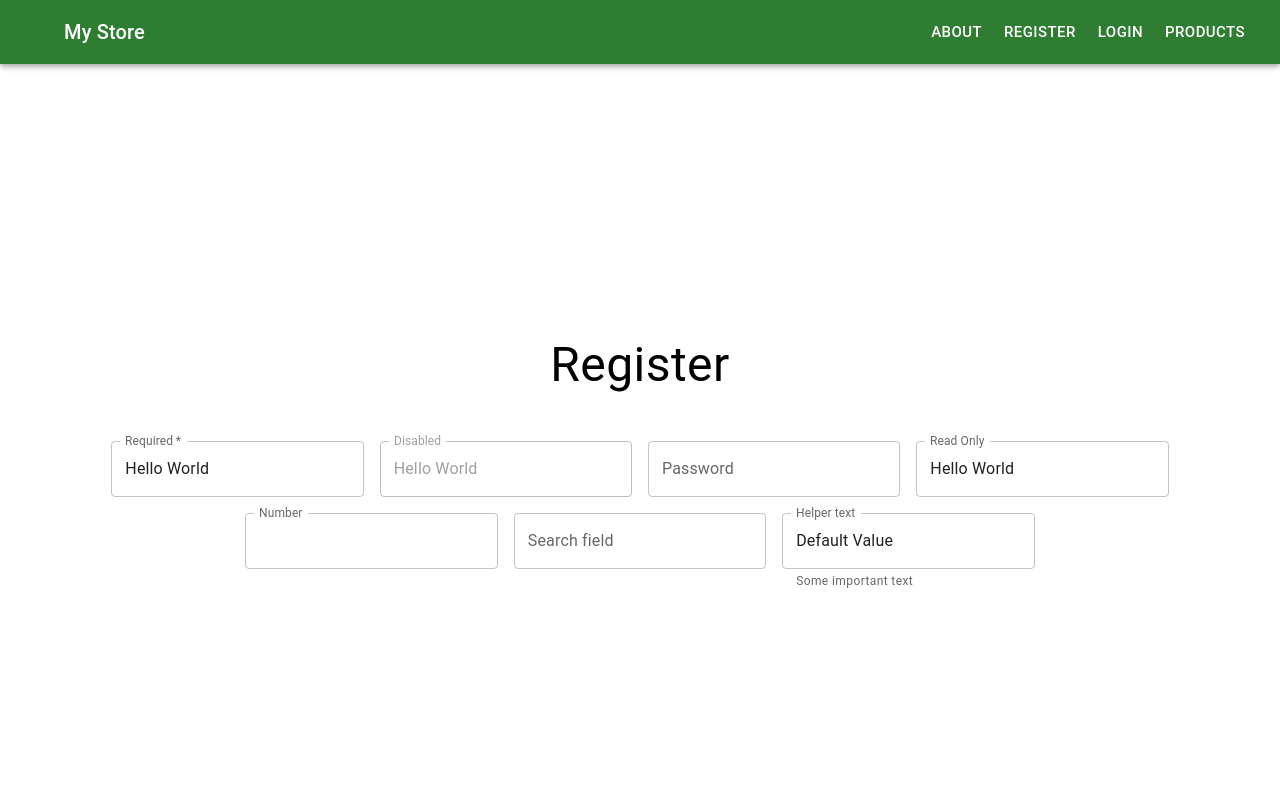
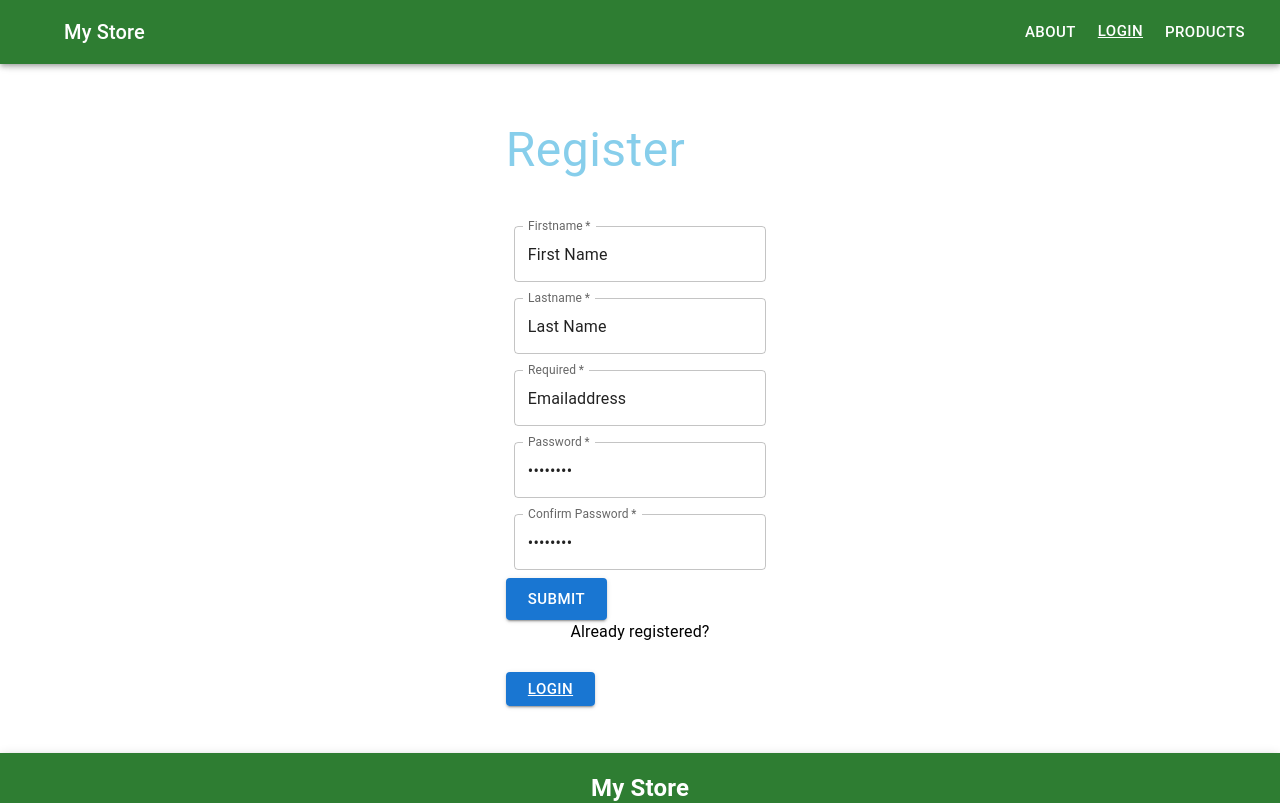
Before and after one commit to Hasireddy/Ecommerce, a React (Create React App) app in the folder client/: page /register in a window 1280 px wide. Shown: the top 803 px of the page. Built offline with nearby package versions, Linux system fonts and the light colour scheme; some icons are missing.

Commit message:
Register page link added to Login page

```diff
--- a/client/package.json
+++ b/client/package.json
@@ -13,6 +13,7 @@
     "@testing-library/user-event": "^13.5.0",
     "react": "^19.1.0",
     "react-dom": "^19.1.0",
+    "react-router-dom": "^7.5.0",
     "react-scripts": "5.0.1",
     "web-vitals": "^2.1.4"
   },
--- a/client/src/App.js
+++ b/client/src/App.js
@@ -1,13 +1,19 @@
 import Header from './components/Header.js';
-import Home from './components/Home.js';
+import Home from './pages/Home.js';
 import Footer from './components/Footer.js';
-import Register from './components/Register.js';
+import Login from './pages/Login.js';
+import Register from './pages/Register.js';
+import { Routes, Route } from 'react-router-dom';
 
 function App() {
   return (
     <div className="App">
       <Header/>
-      <Register/>
+      <Routes>
+        <Route path="/" element={<Home />} />
+        <Route path="/login" element={<Login />} />
+        <Route path="/register" element={<Register/>} />
+      </Routes>
       <Footer/>
     </div>
   );
--- a/client/src/components/Footer.js
+++ b/client/src/components/Footer.js
@@ -14,7 +14,7 @@ function Footer()
                     lineHeight:'3rem',
                     }}>
                     <Typography variant='h6' component="div" sx={{fontWeight:'bold',fontSize:'1.5rem'}}>
-                        My Company
+                        My Store
                     </Typography>
                     <Typography>
                         &copy,{new Date().getFullYear()} My Store.  All rights reserved.
--- a/client/src/components/Header.js
+++ b/client/src/components/Header.js
@@ -1,7 +1,6 @@
 import { AppBar,Box ,Toolbar,Button,Typography,IconButton} from "@mui/material";
-import StoreIcon from '@mui/icons-material/Store';
-import { palette } from '@mui/system';
 import MenuIcon from '@mui/icons-material/Menu';
+import { Link } from 'react-router-dom';
 import './Header.css';
 
 function Header()
@@ -18,8 +17,7 @@ function Header()
                     <Typography variant="h6" component="div" sx={{ flexGrow: 1, display: { xs: 'none', sm: 'block' } }}>My Store</Typography>
                     <Box sx={{ display: { xs: 'none', sm: 'block' } }}>
                             <Button color="white" size="large">About</Button>
-                            <Button color="white" size="large">Register</Button>
-                            <Button color="white" size="large">Login</Button>
+                            <Button color="white" size="large" as={Link} to="/login">Login</Button>
                             <Button color="white" size="large">Products</Button>
                     </Box>
                     </Toolbar>
--- a/client/src/components/Register.js
+++ /dev/null
@@ -1,72 +0,0 @@
-import {Typography,Container,Box,TextField} from '@mui/material';
-
-function Register(){
-    return(
-        <>
-         <Container sx={{display:'flex',flexDirection:'column',alignItems:'center',minHeight:'100vh',margin:'auto',textAlign:'center',justifyContent:'center'}}>
-            <Typography sx={{
-                fontSize:'3rem',
-                textAlign:'center',
-                marginBottom:'2rem'
-            }}>
-                Register
-            </Typography>
-                        <Box
-                component="form"
-                sx={{ '& .MuiTextField-root': { m: 1, width: '25ch' } }}
-                noValidate
-                autoComplete="off"
-                >
-                <div>
-                    <TextField
-                    required
-                    id="outlined-required"
-                    label="Required"
-                    defaultValue="Hello World"
-                    />
-                    <TextField
-                    disabled
-                    id="outlined-disabled"
-                    label="Disabled"
-                    defaultValue="Hello World"
-                    />
-                    <TextField
-                    id="outlined-password-input"
-                    label="Password"
-                    type="password"
-                    autoComplete="current-password"
-                    />
-                    <TextField
-                    id="outlined-read-only-input"
-                    label="Read Only"
-                    defaultValue="Hello World"
-                    slotProps={{
-                        input: {
-                        readOnly: true,
-                        },
-                    }}
-                    />
-                    <TextField
-                    id="outlined-number"
-                    label="Number"
-                    type="number"
-                    slotProps={{
-                        inputLabel: {
-                        shrink: true,
-                        },
-                    }}
-                    />
-                    <TextField id="outlined-search" label="Search field" type="search" />
-                    <TextField
-                    id="outlined-helperText"
-                    label="Helper text"
-                    defaultValue="Default Value"
-                    helperText="Some important text"
-                    />
-                </div>
-                </Box>
-        </Container>
-        </>
-    )
-}
-export default Register;
--- a/client/src/index.js
+++ b/client/src/index.js
@@ -3,12 +3,13 @@ import ReactDOM from 'react-dom/client';
 import './index.css';
 import App from './App';
 import reportWebVitals from './reportWebVitals';
+import { BrowserRouter } from 'react-router-dom'
 
 const root = ReactDOM.createRoot(document.getElementById('root'));
 root.render(
-  <React.StrictMode>
+  <BrowserRouter>
     <App />
-  </React.StrictMode>
+  </BrowserRouter>
 );
 
 // If you want to start measuring performance in your app, pass a function
--- /dev/null
+++ b/client/src/pages/Login.js
@@ -0,0 +1,69 @@
+import {Typography,Grid,Box,TextField,Button} from '@mui/material';
+import { Link } from 'react-router-dom';
+
+export default function Login()
+{
+    return(
+        <>
+           <Grid container spacing={{ xs: 2, md: 3 }} columns={{ xs: 4, sm: 8, md: 12 }} justifyContent={'center'} marginTop={'100px'} marginBottom={'100px'}>
+            <Box
+                component="form"
+                sx={{ '& .MuiTextField-root': { m: 1, width: '25ch' } }}
+                noValidate
+                autoComplete="off"
+                >
+                    <div>
+                        <Grid size={8}>
+                            <Typography sx={{
+                                fontSize:'3rem',
+                                textAlign:'center',
+                                marginBottom:'2rem',
+                                color:'skyblue',
+                            }}>
+                                Login
+                            </Typography>
+                        </Grid>
+
+                        <Grid size={8}>
+                                <TextField
+                                required
+                                id="outlined-required"
+                                label="Required"
+                                defaultValue="Emailaddress"
+                                />
+                        </Grid>
+
+                        <Grid size={8}>
+                                <TextField
+                                required
+                                id="outlined-required"
+                                label="Password"
+                                type="password"
+                                defaultValue="Password"
+                                />
+                        </Grid>
+
+                        <Grid size={8}>
+                                <TextField
+                                required
+                                id="outlined-required"
+                                label="Confirm Password"
+                                type="password"
+                                defaultValue="Password"
+                                />
+                        </Grid>
+                    </div>
+                    <Button color="primary" size="large" variant="contained" sx={{textAlign:'center'}}>Submit</Button>
+                        <Typography sx={{
+                        fontSize:'1rem',
+                        textAlign:'center',
+                        marginBottom:'2rem'
+                        }}>
+                            Not yet registered? Register here
+                        </Typography>
+                    <Button color="primary" size="large" variant="contained" sx={{textAlign:'center'}} as={Link} to="/register">Register</Button>
+        </Box>
+        </Grid>
+        </>
+    )
+}
--- /dev/null
+++ b/client/src/pages/Register.js
@@ -0,0 +1,85 @@
+import {Typography,Grid,Box,Button,TextField} from '@mui/material';
+import { Link } from 'react-router-dom';
+
+export default function Register(){
+    return(
+    <>
+        <Grid container spacing={{ xs: 2, md: 3 }} columns={{ xs: 4, sm: 8, md: 12 }} justifyContent={'center'}  marginTop={'50px'} marginBottom={'50px'}>
+        <Box
+                component="form"
+                sx={{ '& .MuiTextField-root': { m: 1, width: '25ch' } }}
+                noValidate
+                autoComplete="off"
+                >
+                <div>
+                    <Grid size={8}>
+                        <Typography sx={{
+                            fontSize:'3rem',
+                            textAlign:'center',
+                            marginBottom:'2rem',
+                            color:'skyblue',
+                        }}>
+                            Register
+                        </Typography>
+                    </Grid>
+                    <Grid size={8}>
+                            <TextField
+                            required
+                            id="outlined-required"
+                            label="Firstname"
+                            defaultValue="First Name"
+                            />
+                    </Grid>
+
+                    <Grid size={8}>
+                            <TextField
+                            required
+                            id="outlined-required"
+                            label="Lastname"
+                            defaultValue="Last Name"
+                            />
+                    </Grid>
+
+                    <Grid size={8}>
+                            <TextField
+                            required
+                            id="outlined-required"
+                            label="Required"
+                            defaultValue="Emailaddress"
+                            />
+                    </Grid>
+
+                    <Grid size={8}>
+                            <TextField
+                            required
+                            id="outlined-required"
+                            label="Password"
+                            type="password"
+                            defaultValue="Password"
+                            />
+                    </Grid>
+
+                    <Grid size={8}>
+                            <TextField
+                            required
+                            id="outlined-required"
+                            label="Confirm Password"
+                            type="password"
+                            defaultValue="Password"
+                            />
+                    </Grid>
+                </div>
+                <Button color="primary" size="large" variant="contained" align="center">Submit</Button>
+                    <Typography sx={{
+                    fontSize:'1rem',
+                    textAlign:'center',
+                    marginBottom:'2rem'
+                }}>
+                    Already registered?
+                </Typography>
+                <Button color="primary" size="large" variant="contained" align="center" as={Link} to="/login">Login</Button>
+        </Box>
+        </Grid>
+    </>
+    )
+}
```
Also changed, not shown: client/src/pages/Home.js (renamed from client/src/components/Home.js), 1 other file (tests, documents, lock files or other folders).
